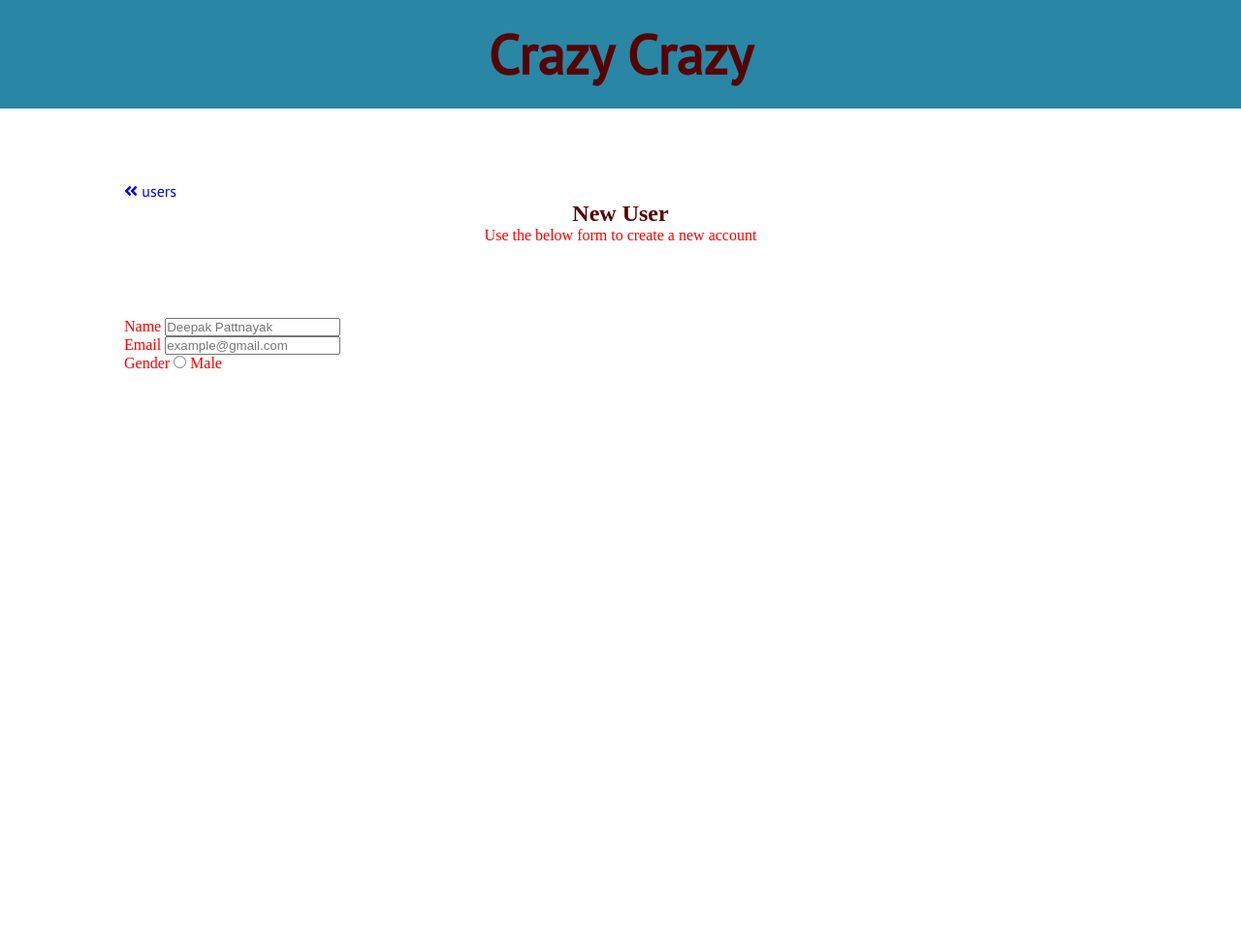
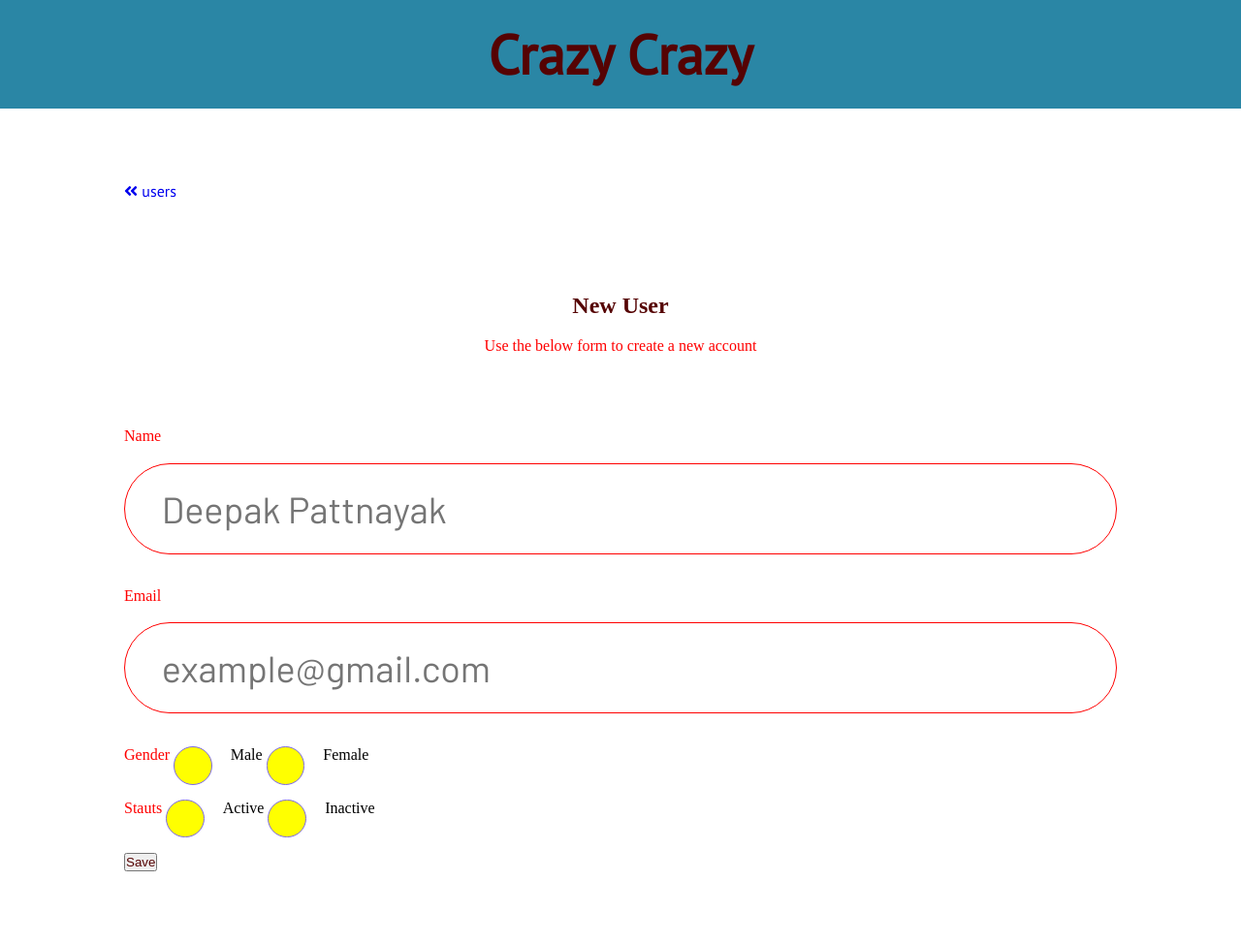
Before and after one commit to DP-0P/NotesHUB, a Node server app: template views/addUser.html in a window 1280 px wide. Shown: the whole page at 97% size. Before the commit the page ends 800 px from the top, so only its background shows below. Run offline with Node 20, Linux system fonts and the light colour scheme; the template is opened without the code that fills it, so the values that code supplies are empty; some libraries are stand-ins or nearby versions.

Commit message:
css na ho pai

```diff
--- a/assets/css/index.css
+++ b/assets/css/index.css
@@ -127,3 +128,76 @@ table{
         position: relative;
     }
 } */
+
+.form-title {
+  margin-top: 2cm;
+}
+
+.form-title > h2 {
+  padding: 0.5cm 0;
+}
+
+.new_user {
+  max-width: 78px;
+  margin: auto;
+}
+
+#update_user .form-group,
+#add_user .form-group {
+  margin: 0.4cm 0;
+}
+
+#update_user .form-group input[type="text"],
+#add_user .form-group input[type="text"]{
+    width: 100%;
+    padding: .6cm 1cm;
+    margin: .5cm 0;
+    border: 1px solid red;
+    font-family: 'Barlow',sans-serif;
+    font-size: 1cm;
+    border-radius: 2cm;
+}
+
+#update_user .form-group radio,
+#add_user .form-group radio{
+    margin: 1cm 2cm;
+}
+
+.radio input[type="radio"]{
+    position: absolute;
+    opacity: 0;
+}
+
+.radio input[type="radio"]+ .radio-label:before{
+    content: "";
+    background: yellow;
+    border-radius: 100%;
+    border: 1px solid mediumslateblue;
+    display: inline-block;
+    width: 1cm;
+    height: 1cm;
+    position: relative;
+    top: -0cm;
+    margin-right: .5cm;
+    vertical-align: top;
+    cursor: pointer;
+    text-align: center;
+    -webkit-transition: all 250ms ease;
+    transition: all 250ms ease;
+}
+
+.radio input[type="radio"]:checked+ .radio-label:before{
+    background-color: aqua;
+    box-shadow: inset 0 0 0 4px blue;
+}
+
+.radio input[type="radio"]:focus+ .radio-label:before{
+    outline: none;
+    border-color: aqua;
+}
+
+.radio input[type="radio"]:disabled+ .radio-label:before{
+    box-shadow: inset 0 0 0 4px rgb(255, 0, 0);
+    border-color: aquamarine;
+    background: rebeccapurple;
+}
--- a/views/addUser.html
+++ b/views/addUser.html
@@ -34,30 +34,61 @@
         </div>
         <div class="form-title text-center">
           <h2 class="text-dark">New User</h2>
-          <span class="text-light">Use the below form to create a new account</span>
-
+          <span class="text-light"
+            >Use the below form to create a new account</span
+          >
         </div>
-
 
         <form method="POST" id="update_user">
           <div class="new_iser">
             <div class="form-group">
               <label for="name" class="text-light">Name</label>
-              <input type="hidden" name="id" value="">
-              <input type="text" name="name" value="" placeholder="Deepak Pattnayak">
+              <input type="hidden" name="id" value="" />
+              <input
+                type="text"
+                name="name"
+                value=""
+                placeholder="Deepak Pattnayak"
+              />
             </div>
 
             <div class="form-group">
               <label for="Email" class="text-light">Email</label>
-              <input type="text" name="name" value="" placeholder="example@gmail.com">
+              <input
+                type="text"
+                name="name"
+                value=""
+                placeholder="example@gmail.com"
+              />
             </div>
             <div class="form-group">
               <label for="gender" class="text-light">Gender</label>
               <div class="radio inline">
-                <input type="radio" name="gender" value="male">
-                <label for="gender" class="text-light">Male</label>
+                <input type="radio" name="gender" value="male" />
+                <label for="gender" class="radio-label">Male</label>
+              </div>
 
+              <div class="radio inline">
+                <input type="radio" id="" name="gender" value="male" />
+                <label for="gender" class="radio-label">Female</label>
               </div>
+
+              <div class="form-group">
+                <label for="gender" class="text-light">Stauts</label>
+                <div class="radio inline">
+                  <input type="radio" name="status" value="Active" />
+                  <label for="gender" class="radio-label">Active</label>
+                </div>
+
+                <div class="radio inline">
+                  <input type="radio" name="status" value="Inactive" />
+                  <label for="gender" class="radio-label">Inactive</label>
+                </div>
+
+                <div class="form-group">
+                  <button type="submit" class=" btn text-dark update">Save</button>
+                </div>
+
             </div>
           </div>
         </form>
```
Also changed, not shown: other parts of assets/css/index.css (+28 -27 lines). Lines whose indentation alone changed are shown as unchanged.
